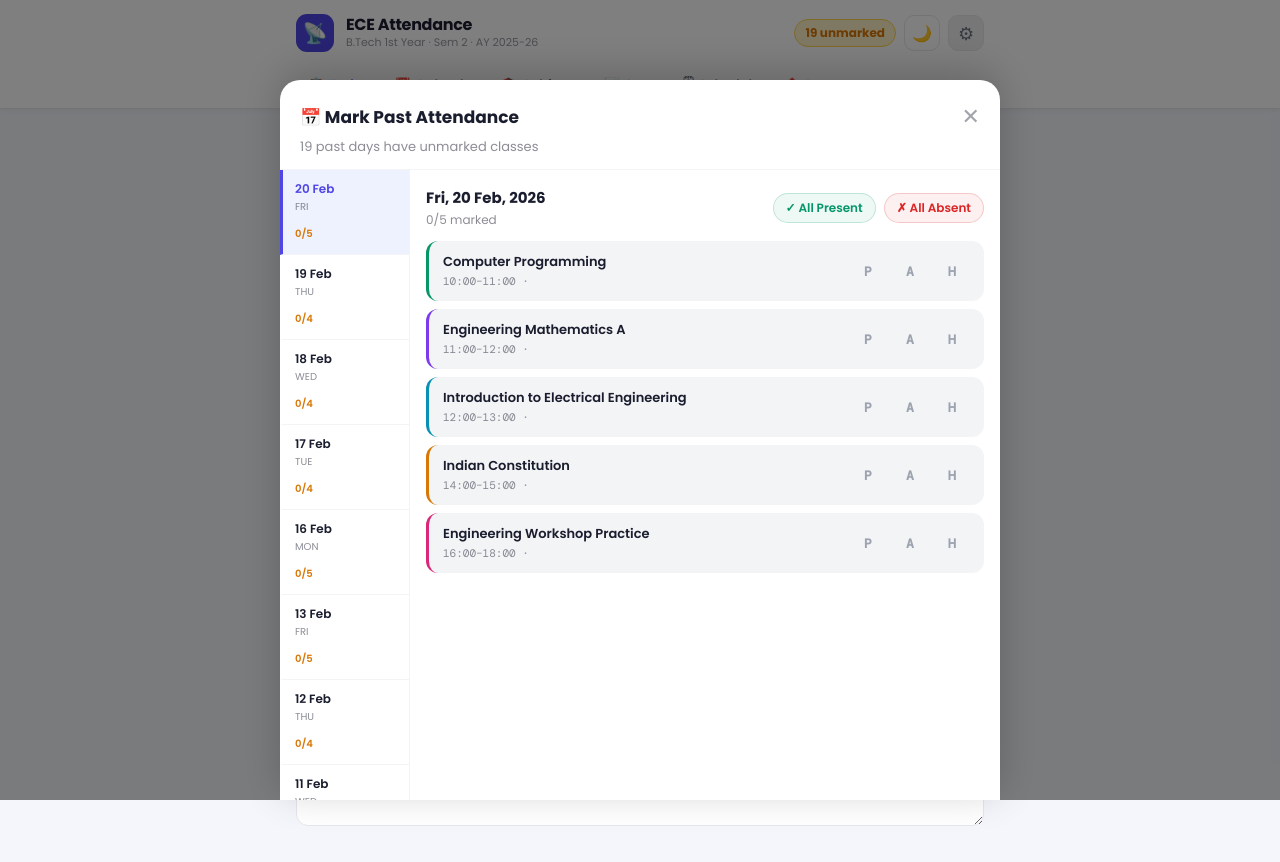
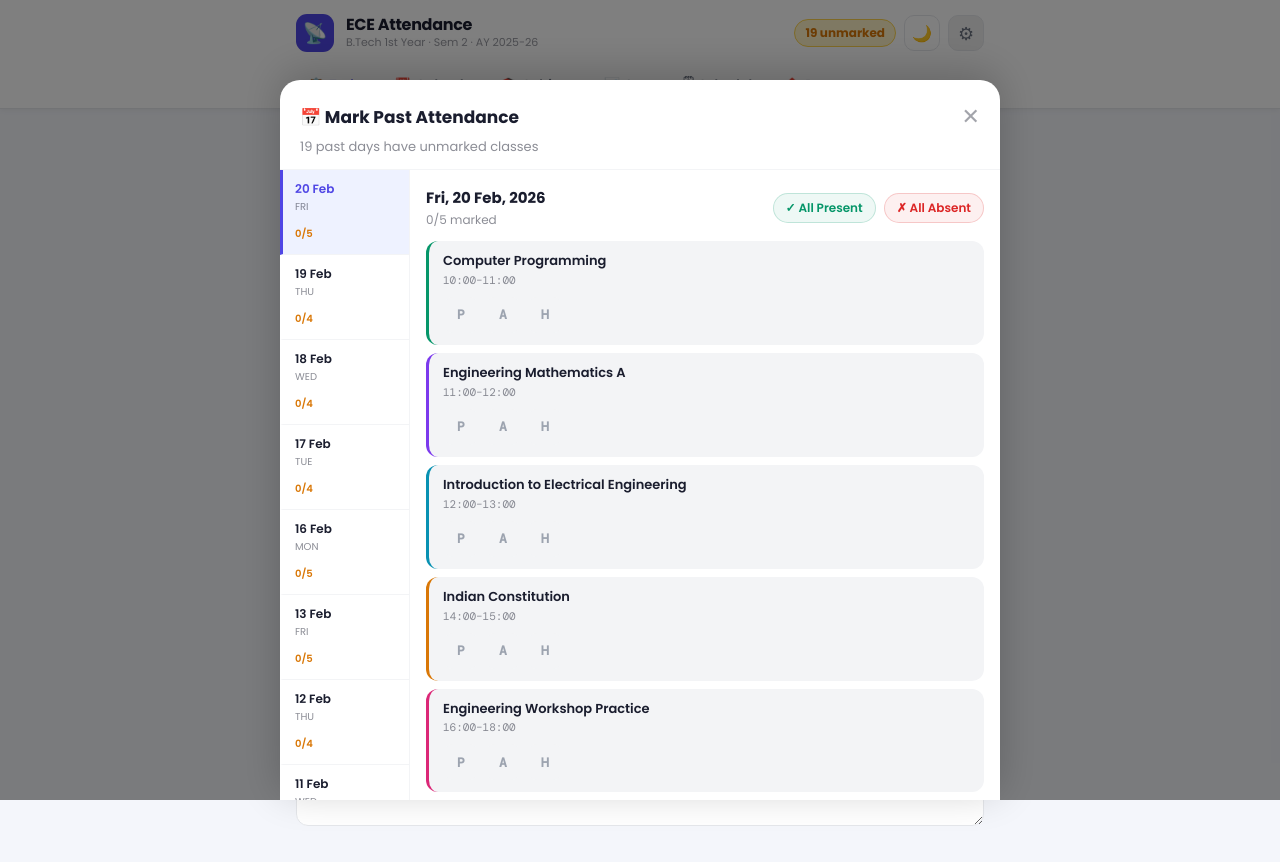
Before and after one commit to TrulyAjay/attendance-tracker, a React (Create React App) app: page / in a window 1280 px wide. Both pictures are taken after a click on the button "📅 Past Days". Shown: the top 862 px of the page. Built offline with nearby package versions, Linux system fonts and the light colour scheme.

Commit message:
Update App.js

```diff
--- a/src/App.js
+++ b/src/App.js
@@ -530,12 +530,12 @@ function BackfillModal({ myBatch, records, setRecords, holidays, onClose, T }) {
                     return(
                       <div key={idx} style={{
                         background:T.borderLight,borderRadius:12,padding:'12px 14px',
-                        display:'flex',alignItems:'center',gap:12,
+                        display:'flex',flexDirection:'column',gap:10,
                         borderLeft:`3px solid ${subj?.color||T.border}`,
                       }}>
-                        <div style={{flex:1,minWidth:0}}>
+                        <div>
                           <div style={{fontWeight:600,fontSize:13,lineHeight:1.3}}>{subj?.name}</div>
-                          <div style={{fontSize:11,opacity:0.5,marginTop:3,fontFamily:"'DM Mono',monospace"}}>{slot.time} · {slot.batch!=='all'?`Batch ${slot.batch}`:''}</div>
+                          <div style={{fontSize:11,opacity:0.5,marginTop:3,fontFamily:"'DM Mono',monospace"}}>{slot.time}{slot.batch!=='all'?` · Batch ${slot.batch}`:''}</div>
                         </div>
                         <MarkBtns value={val} onChange={v=>mark(slot.subjectId,idx,v)} T={T}/>
                       </div>
```
